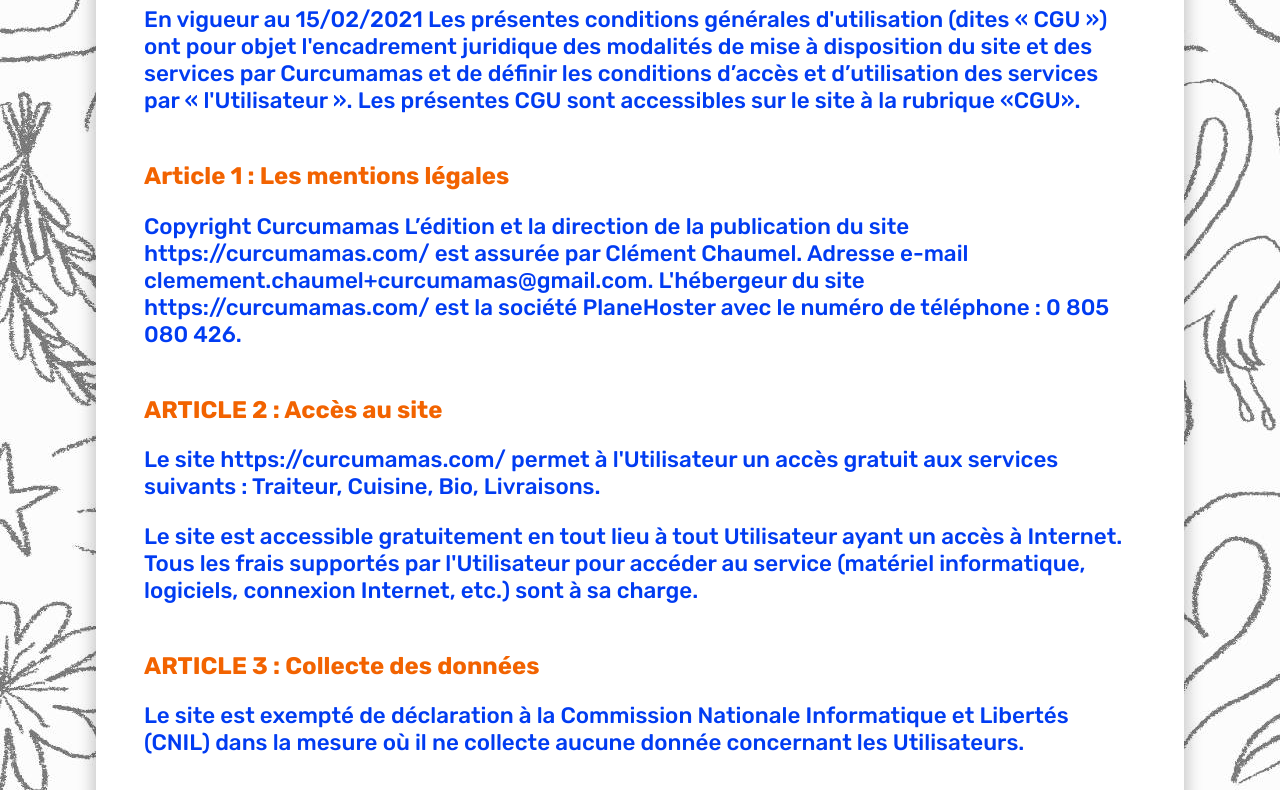
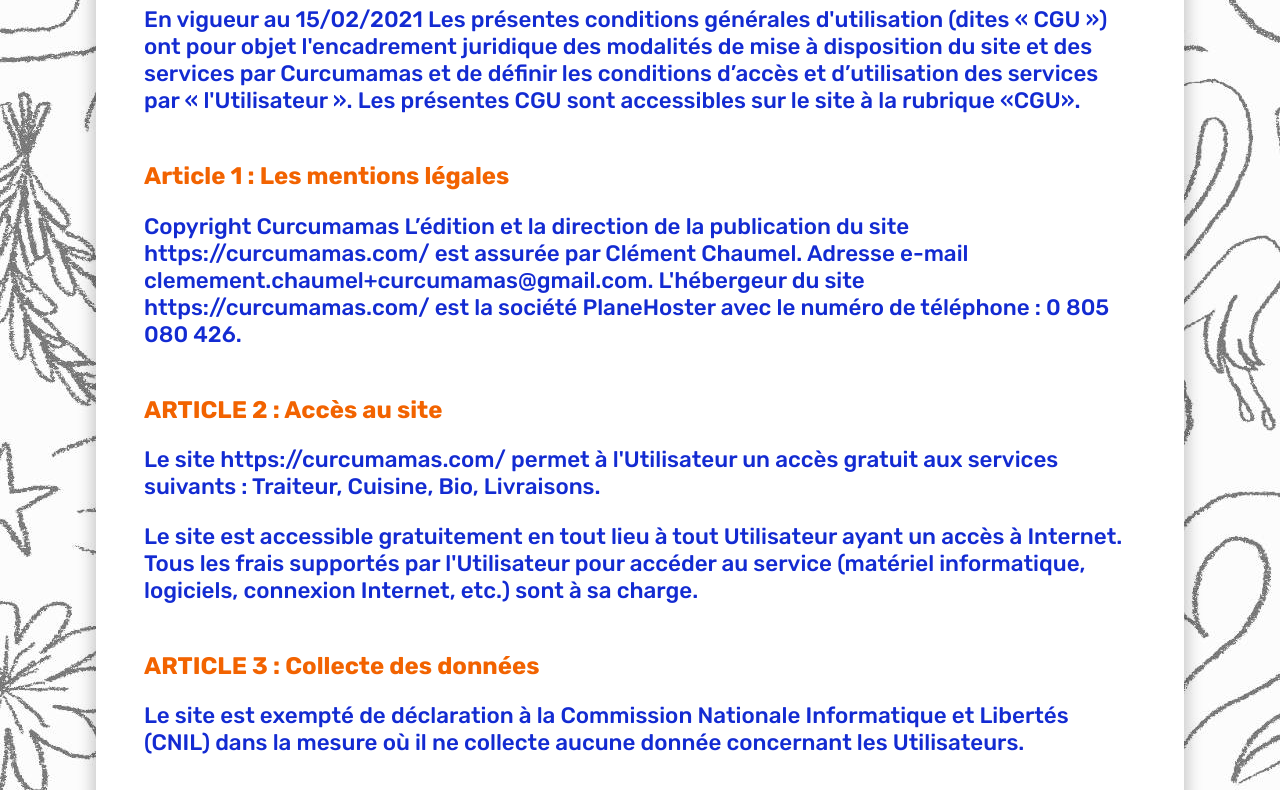
Before and after one commit to Blandou44/curcumamas, a Gatsby site: page /cgu in a window 1280 px wide. Shown: the part 274-1064 px from the top of the page. Built offline with nearby package versions, Linux system fonts and the light colour scheme; Gatsby itself is replaced by a stand-in of ours.

Commit message:
Fix blue

```diff
--- a/src/styles/theme.js
+++ b/src/styles/theme.js
@@ -2,7 +2,7 @@
 import { AnchorLink } from "gatsby-plugin-anchor-links";
 import motif from "../images/fondleainvert.jpeg";
 
-export const mainColor = "#032aaf";
+export const mainColor = "#132bd2";
 export const secondaryColor = "#F78B1E";
 export const grey10 = "#f7f7f7";
 export const grey20 = "#dee2e6";
@@ -15,7 +15,7 @@
 export const colorCurcuma = "#f26300";
 export const colorMoutarde = "#f5a800";
 
-export const newMainColor = "#013cf2";
+export const newMainColor = "#132bd2";
 export const newSecondaryColor = colorCurcuma;
 
 export const sidePadding = "6rem";
```
